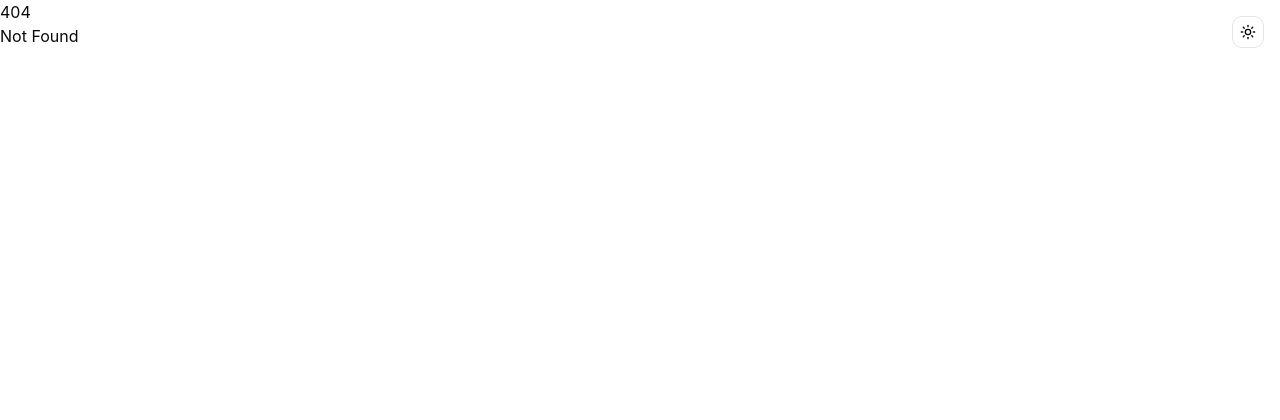
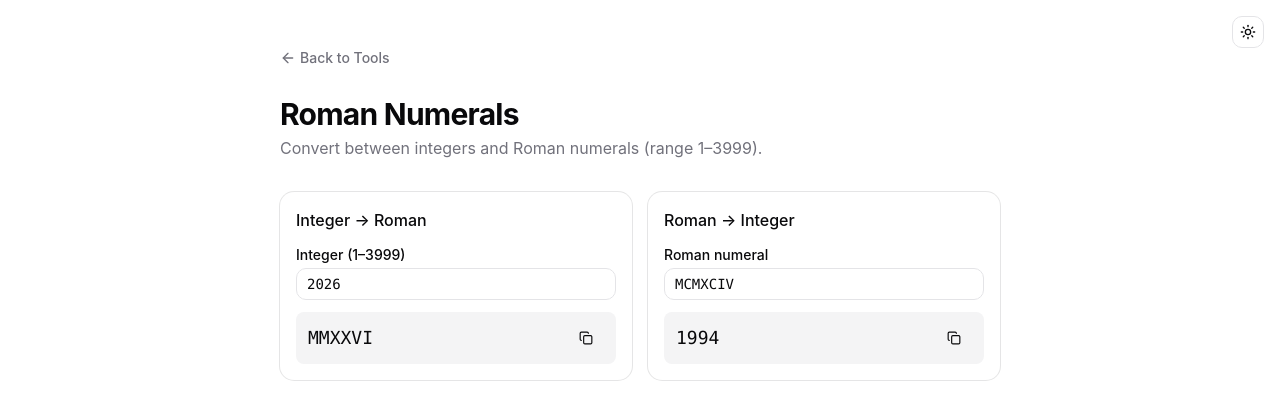
Before and after one commit to orykr/tool.ory.kr, a SvelteKit app in the folder frontend/: page /roman in a window 1280 px wide. Before the commit this address had no page. Shown: the top 420 px of the page. Built offline with nearby package versions, Linux system fonts and the light colour scheme.

Commit message:
feat(roman): add Roman numeral converter (1–3999)

```diff
--- /dev/null
+++ b/frontend/src/lib/roman.ts
@@ -0,0 +1,38 @@
+const PAIRS: Array<[number, string]> = [
+	[1000, "M"], [900, "CM"], [500, "D"], [400, "CD"],
+	[100, "C"], [90, "XC"], [50, "L"], [40, "XL"],
+	[10, "X"], [9, "IX"], [5, "V"], [4, "IV"], [1, "I"]
+];
+
+export function intToRoman(n: number): string {
+	if (!Number.isInteger(n) || n <= 0 || n > 3999) {
+		throw new Error("Roman numerals support integers 1–3999.");
+	}
+	let result = "";
+	for (const [value, symbol] of PAIRS) {
+		while (n >= value) {
+			result += symbol;
+			n -= value;
+		}
+	}
+	return result;
+}
+
+export function romanToInt(input: string): number {
+	const s = input.trim().toUpperCase();
+	if (!s || !/^[MDCLXVI]+$/.test(s)) throw new Error("Invalid Roman numeral.");
+	const map: Record<string, number> = { I: 1, V: 5, X: 10, L: 50, C: 100, D: 500, M: 1000 };
+	let total = 0;
+	for (let i = 0; i < s.length; i++) {
+		const cur = map[s[i]];
+		const next = map[s[i + 1]];
+		if (next > cur) {
+			total += next - cur;
+			i++;
+		} else {
+			total += cur;
+		}
+	}
+	if (intToRoman(total) !== s) throw new Error("Non-canonical Roman numeral.");
+	return total;
+}
--- a/frontend/src/routes/+page.svelte
+++ b/frontend/src/routes/+page.svelte
@@ -171,6 +171,11 @@
 			href: "/random",
 			title: "Random Generator",
 			description: "Numbers, dice, coin flips, and random picks via crypto-grade entropy."
+		},
+		{
+			href: "/roman",
+			title: "Roman Numerals",
+			description: "Convert between integers and Roman numerals (1–3999)."
 		}
 	];
 </script>
--- /dev/null
+++ b/frontend/src/routes/roman/+page.svelte
@@ -0,0 +1,109 @@
+<script lang="ts">
+	import * as Card from "$lib/components/ui/card/index.js";
+	import { Button } from "$lib/components/ui/button/index.js";
+	import { Input } from "$lib/components/ui/input/index.js";
+	import { Label } from "$lib/components/ui/label/index.js";
+	import ArrowLeft from "@lucide/svelte/icons/arrow-left";
+	import Copy from "@lucide/svelte/icons/copy";
+	import Check from "@lucide/svelte/icons/check";
+	import { intToRoman, romanToInt } from "$lib/roman";
+
+	let intInput = $state("2026");
+	let romanInput = $state("MCMXCIV");
+
+	let intResult = $derived.by(() => {
+		const n = Number(intInput);
+		if (!intInput.trim()) return { ok: true as const, value: "" };
+		if (!Number.isFinite(n)) return { ok: false as const, error: "Not a number." };
+		try {
+			return { ok: true as const, value: intToRoman(n) };
+		} catch (e) {
+			return { ok: false as const, error: (e as Error).message };
+		}
+	});
+
+	let romanResult = $derived.by(() => {
+		if (!romanInput.trim()) return { ok: true as const, value: "" };
+		try {
+			return { ok: true as const, value: String(romanToInt(romanInput)) };
+		} catch (e) {
+			return { ok: false as const, error: (e as Error).message };
+		}
+	});
+
+	let copied = $state<string | null>(null);
+	async function copy(key: string, value: string) {
+		await navigator.clipboard.writeText(value);
+		copied = key;
+		setTimeout(() => (copied = null), 1200);
+	}
+</script>
+
+<main class="container mx-auto max-w-3xl px-6 py-12">
+	<nav class="mb-6">
+		<a
+			href="/"
+			class="text-muted-foreground hover:text-foreground inline-flex items-center gap-1 text-sm font-medium transition-colors"
+		>
+			<ArrowLeft class="h-4 w-4" />
+			Back to Tools
+		</a>
+	</nav>
+
+	<header class="mb-8">
+		<h1 class="text-3xl font-bold tracking-tight">Roman Numerals</h1>
+		<p class="text-muted-foreground mt-1">
+			Convert between integers and Roman numerals (range 1–3999).
+		</p>
+	</header>
+
+	<div class="grid gap-4 md:grid-cols-2">
+		<Card.Root>
+			<Card.Header>
+				<Card.Title class="text-base">Integer → Roman</Card.Title>
+			</Card.Header>
+			<Card.Content class="space-y-3">
+				<div class="space-y-1.5">
+					<Label for="int-in">Integer (1–3999)</Label>
+					<Input id="int-in" type="number" min="1" max="3999" bind:value={intInput} class="font-mono" />
+				</div>
+				{#if intResult.ok}
+					{#if intResult.value}
+						<div class="bg-muted flex items-center justify-between rounded-md p-3">
+							<span class="font-mono text-lg">{intResult.value}</span>
+							<Button variant="ghost" size="sm" onclick={() => copy("i", intResult.value)}>
+								{#if copied === "i"}<Check />{:else}<Copy />{/if}
+							</Button>
+						</div>
+					{/if}
+				{:else}
+					<p class="text-destructive text-xs">{intResult.error}</p>
+				{/if}
+			</Card.Content>
+		</Card.Root>
+
+		<Card.Root>
+			<Card.Header>
+				<Card.Title class="text-base">Roman → Integer</Card.Title>
+			</Card.Header>
+			<Card.Content class="space-y-3">
+				<div class="space-y-1.5">
+					<Label for="r-in">Roman numeral</Label>
+					<Input id="r-in" bind:value={romanInput} class="font-mono uppercase" />
+				</div>
+				{#if romanResult.ok}
+					{#if romanResult.value}
+						<div class="bg-muted flex items-center justify-between rounded-md p-3">
+							<span class="font-mono text-lg">{romanResult.value}</span>
+							<Button variant="ghost" size="sm" onclick={() => copy("r", romanResult.value)}>
+								{#if copied === "r"}<Check />{:else}<Copy />{/if}
+							</Button>
+						</div>
+					{/if}
+				{:else}
+					<p class="text-destructive text-xs">{romanResult.error}</p>
+				{/if}
+			</Card.Content>
+		</Card.Root>
+	</div>
+</main>
```
